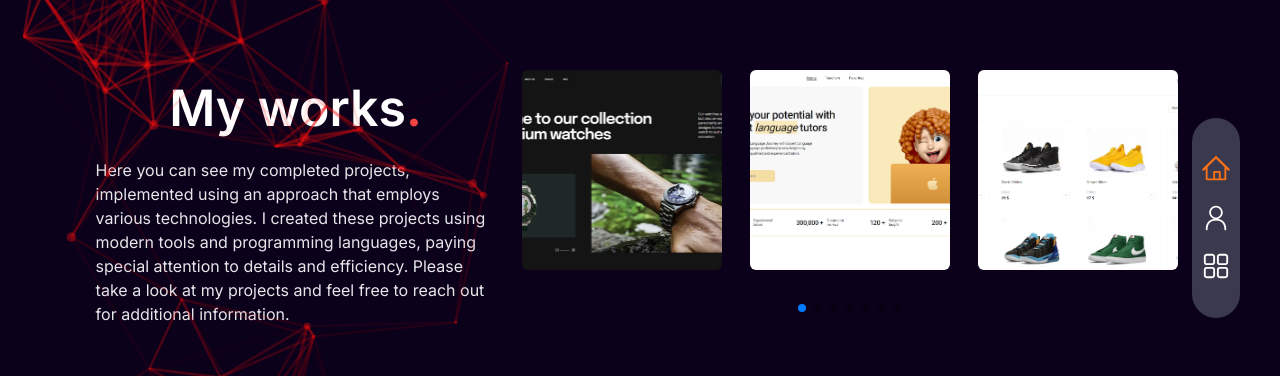
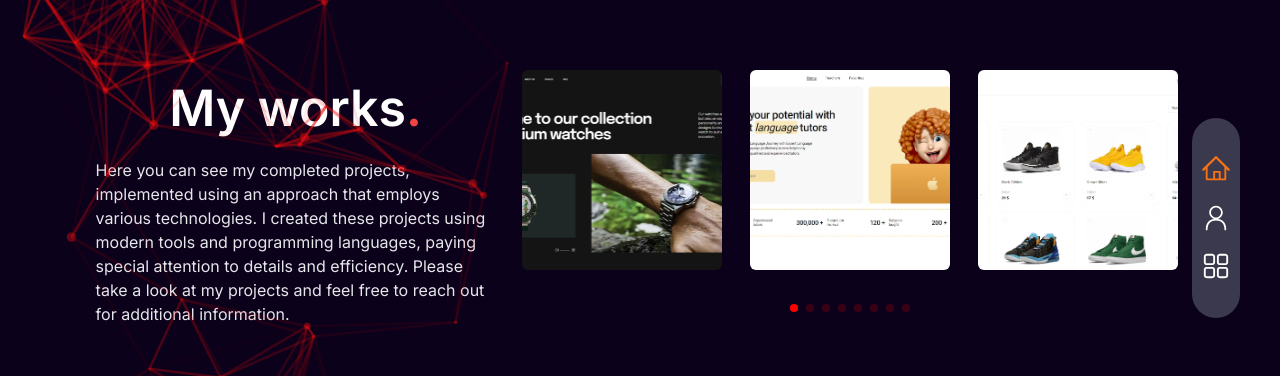
Before and after one commit to Vlad0si4/portfolio, a Next.js app: page /my-projects in a window 1280 px wide. Shown: the part 202-578 px from the top of the page. Built offline with nearby package versions, Linux system fonts and the light colour scheme.

Commit message:
change color pagination

```diff
--- a/app/globals.css
+++ b/app/globals.css
@@ -14,3 +14,6 @@
 .slow-spin {
   animation: rotation 5s linear infinite;
 }
+.pagination-styles .swiper-pagination-bullet {
+  background-color: red;
+}
--- a/components/ProjectSlider.tsx
+++ b/components/ProjectSlider.tsx
@@ -32,6 +32,7 @@ const ProjectSlider = () => {
         pagination={true}
         modules={[FreeMode, Pagination]}
         loop={true}
+        className="pagination-styles"
       >
         {ProImages.map((item) => (
           <SwiperSlide key={item.src} className="mb-14 px-3">
--- a/components/ServiceSlider.tsx
+++ b/components/ServiceSlider.tsx
@@ -31,6 +31,7 @@ const ServiceSlider = () => {
         pagination={true}
         loop={true}
         modules={[FreeMode, Pagination]}
+        className="pagination-styles"
       >
         {ServiceData.map((item) => (
           <SwiperSlide key={item.title}>
--- a/constans/index.ts
+++ b/constans/index.ts
@@ -65,6 +65,10 @@ export const ProImages = [
     src: "/assets/projects/Wallet.webp",
     url: "https://anna-voronina.github.io/DontTouchMyState",
   },
+  {
+    src: "/assets/projects/ReadJourney.webp",
+    url: "https://read-journey-three.vercel.app/",
+  },
   // {
   //   src: "/assets/projects/SpaceCity2.jpg",
   // },
```
Also changed, not shown: public/assets/projects/ReadJourney.webp (added).
